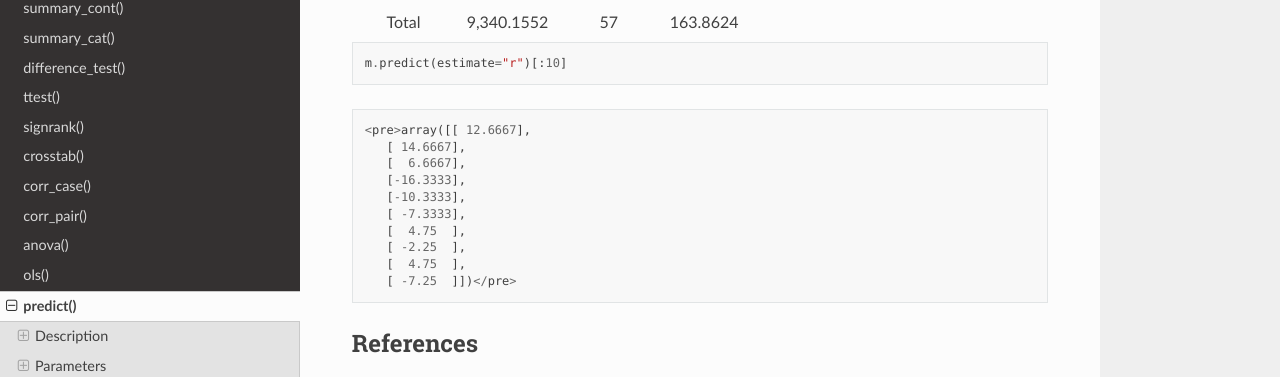
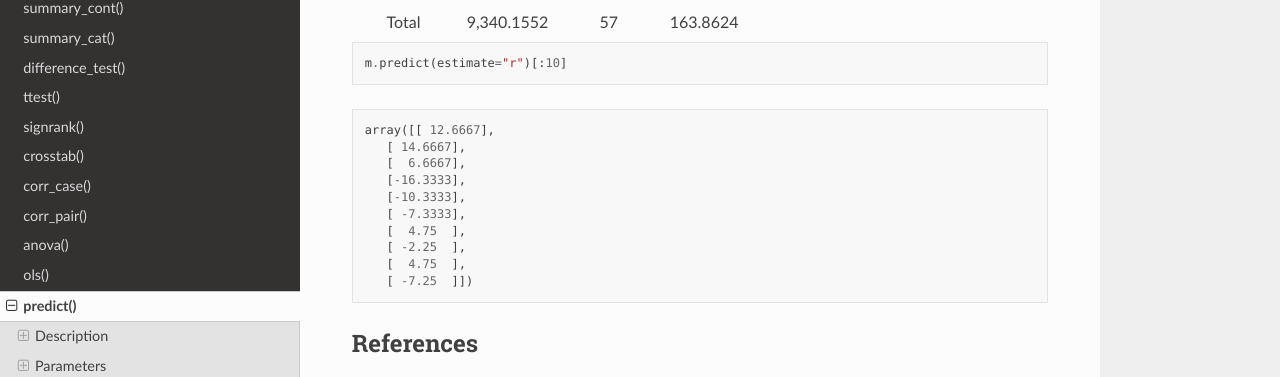
Before and after one commit to researchpy/documentation, a Sphinx documentation site: the page built from source/predict_documentation.rst, in a window 1280 px wide and 900 px high, scrolled down 3588 px. Shown: the part 228-605 px from the top of the window. Built offline with Sphinx 7.4.7 and the Read the Docs theme 2.0.0, drawn with Linux system fonts in a browser that asks for light colours; cross-references to code outside the pages are shown as plain code; grey boxes are pictures that could not be loaded.

Commit message:
Minor cleanup

```diff
--- a/source/predict_documentation.rst
+++ b/source/predict_documentation.rst
@@ -217,7 +217,7 @@ as an integer.
 
 .. parsed-literal::
 
-    <pre>array([[ 12.6667],
+    array([[ 12.6667],
        [ 14.6667],
        [  6.6667],
        [-16.3333],
@@ -226,7 +226,7 @@ as an integer.
        [  4.75  ],
        [ -2.25  ],
        [  4.75  ],
-       [ -7.25  ]])</pre>
+       [ -7.25  ]])
 
 
 
```
